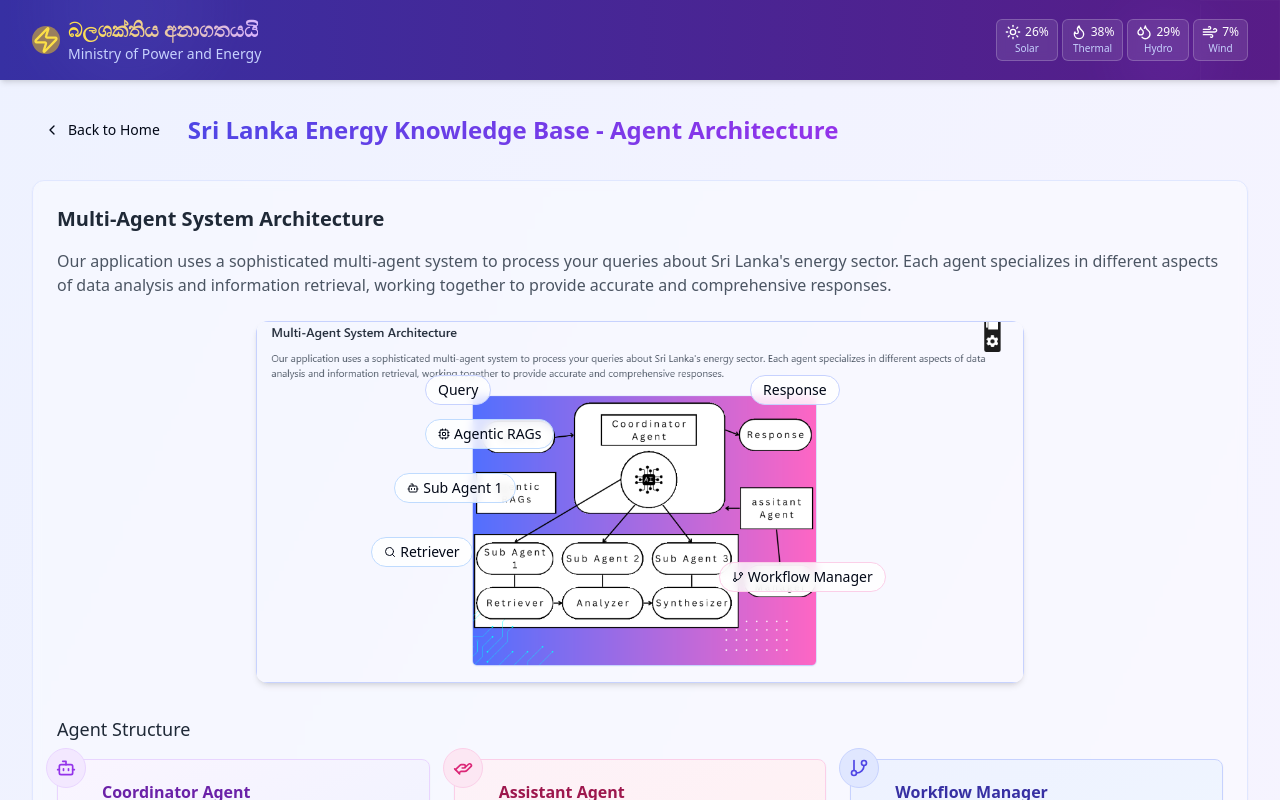
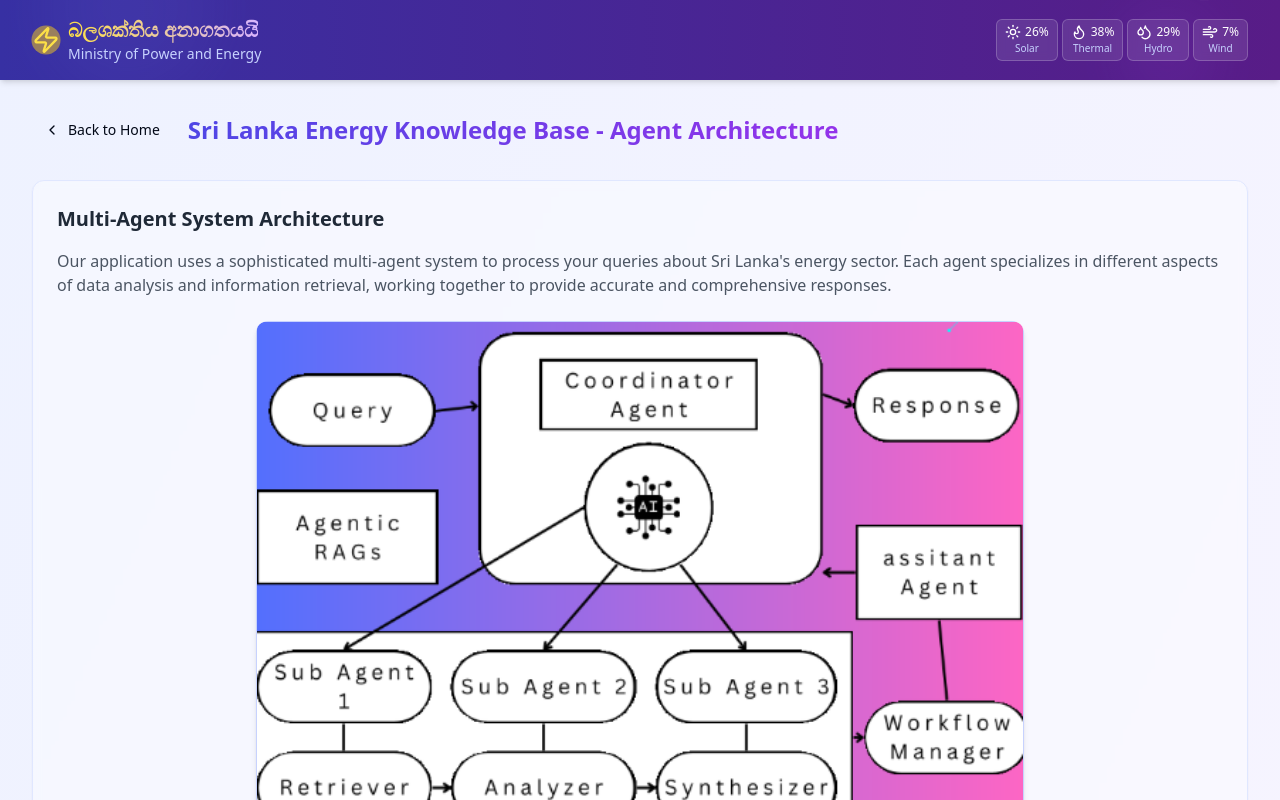
Before and after one commit to Vidura-Wijekoon/slenergyragmultiagentsystem, a React (Vite) app: page /agent-architecture in a window 1280 px wide. Shown: the top 800 px of the page. Built offline with nearby package versions, Linux system fonts and the light colour scheme.

Commit message:
Replace first image
Replace the first image with the second image.

```diff
--- a/src/config/agentConfig.ts
+++ b/src/config/agentConfig.ts
@@ -61,25 +61,25 @@ export const agents: Agent[] = [
   }
 ];
 
-// Sub-agent definitions
+// Sub-agent definitions aligned with the architecture diagram
 export const subAgents: SubAgent[] = [
   {
     id: 'sub-agent-1',
-    name: 'Sub Agent 1 (Retriever)',
+    name: 'Sub Agent 1',
     description: 'Retrieves relevant information from the Sri Lanka energy knowledge base',
     function: 'Retriever',
     color: '#0EA5E9'
   },
   {
     id: 'sub-agent-2',
-    name: 'Sub Agent 2 (Analyzer)',
+    name: 'Sub Agent 2',
     description: 'Analyzes and processes the retrieved information using advanced models',
     function: 'Analyzer',
     color: '#8B5CF6'
   },
   {
     id: 'sub-agent-3',
-    name: 'Sub Agent 3 (Synthesizer)',
+    name: 'Sub Agent 3',
     description: 'Synthesizes the analyzed information into a coherent response',
     function: 'Synthesizer',
     color: '#10B981'
--- a/src/pages/AgentArchitecture.tsx
+++ b/src/pages/AgentArchitecture.tsx
@@ -1,4 +1,3 @@
-
 import React from 'react';
 import { motion } from 'framer-motion';
 import Header from '@/components/Header';
@@ -41,65 +40,10 @@ const AgentArchitecture: React.FC = () => {
                   transition={{ delay: 0.2, duration: 0.5 }}
                 >
                   <img
-                    src="/lovable-uploads/67a8a3d5-7217-428b-b688-5ebf8cb6aef2.png"
+                    src="/lovable-uploads/a80309f4-4315-4192-b207-6c1f4d402446.png"
                     alt="Multi-Agent System Architecture"
                     className="w-full rounded-lg border border-indigo-200 shadow-sm bg-white/90"
                   />
-
-                  {/* Interactive Overlay Elements */}
-                  <motion.div
-                    className="absolute top-[15%] left-[22%] bg-white/80 text-sm px-3 py-1 rounded-full border border-indigo-200 backdrop-blur-sm"
-                    initial={{ opacity: 0 }}
-                    animate={{ opacity: 1 }}
-                    transition={{ delay: 0.8, duration: 0.3 }}
-                  >
-                    Query
-                  </motion.div>
-
-                  <motion.div
-                    className="absolute top-[15%] right-[24%] bg-white/80 text-sm px-3 py-1 rounded-full border border-indigo-200 backdrop-blur-sm"
-                    initial={{ opacity: 0 }}
-                    animate={{ opacity: 1 }}
-                    transition={{ delay: 1.6, duration: 0.3 }}
-                  >
-                    Response
-                  </motion.div>
-
-                  <motion.div
-                    className="absolute top-[27%] left-[22%] bg-white/80 text-sm px-3 py-1 rounded-full border border-blue-200 backdrop-blur-sm flex items-center gap-1"
-                    initial={{ opacity: 0 }}
-                    animate={{ opacity: 1 }}
-                    transition={{ delay: 1.0, duration: 0.3 }}
-                  >
-                    <Cpu className="w-3 h-3" /> Agentic RAGs
-                  </motion.div>
-
-                  <motion.div
-                    className="absolute top-[42%] left-[18%] bg-white/80 text-sm px-3 py-1 rounded-full border border-blue-200 backdrop-blur-sm flex items-center gap-1"
-                    initial={{ opacity: 0 }}
-                    animate={{ opacity: 1 }}
-                    transition={{ delay: 1.2, duration: 0.3 }}
-                  >
-                    <Bot className="w-3 h-3" /> Sub Agent 1
-                  </motion.div>
-
-                  <motion.div
-                    className="absolute bottom-[32%] left-[15%] bg-white/80 text-sm px-3 py-1 rounded-full border border-blue-200 backdrop-blur-sm flex items-center gap-1"
-                    initial={{ opacity: 0 }}
-                    animate={{ opacity: 1 }}
-                    transition={{ delay: 1.4, duration: 0.3 }}
-                  >
-                    <Search className="w-3 h-3" /> Retriever
-                  </motion.div>
-
-                  <motion.div
-                    className="absolute right-[18%] bottom-[25%] bg-white/80 text-sm px-3 py-1 rounded-full border border-pink-200 backdrop-blur-sm flex items-center gap-1"
-                    initial={{ opacity: 0 }}
-                    animate={{ opacity: 1 }}
-                    transition={{ delay: 1.8, duration: 0.3 }}
-                  >
-                    <GitBranch className="w-3 h-3" /> Workflow Manager
-                  </motion.div>
                 </motion.div>
               </div>
 
```
Also changed, not shown: public/lovable-uploads/a80309f4-4315-4192-b207-6c1f4d402446.png (added).
